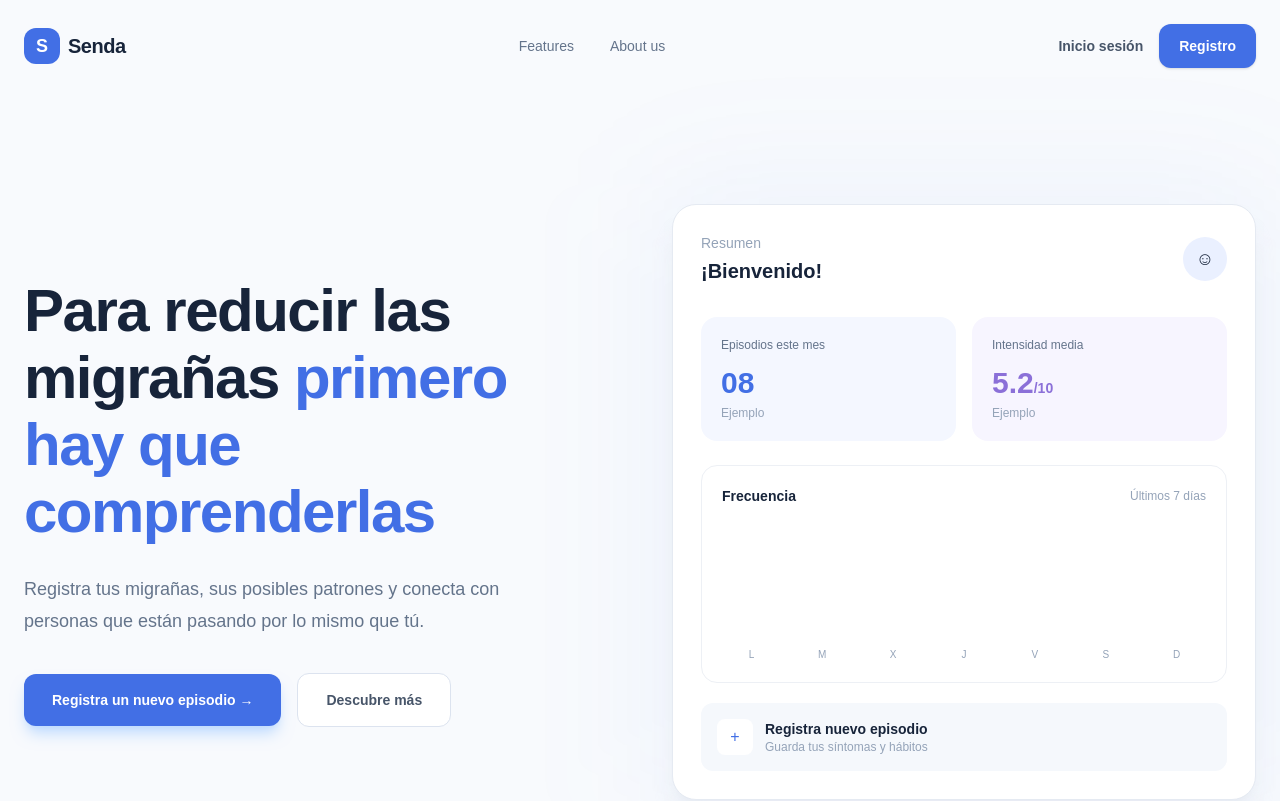
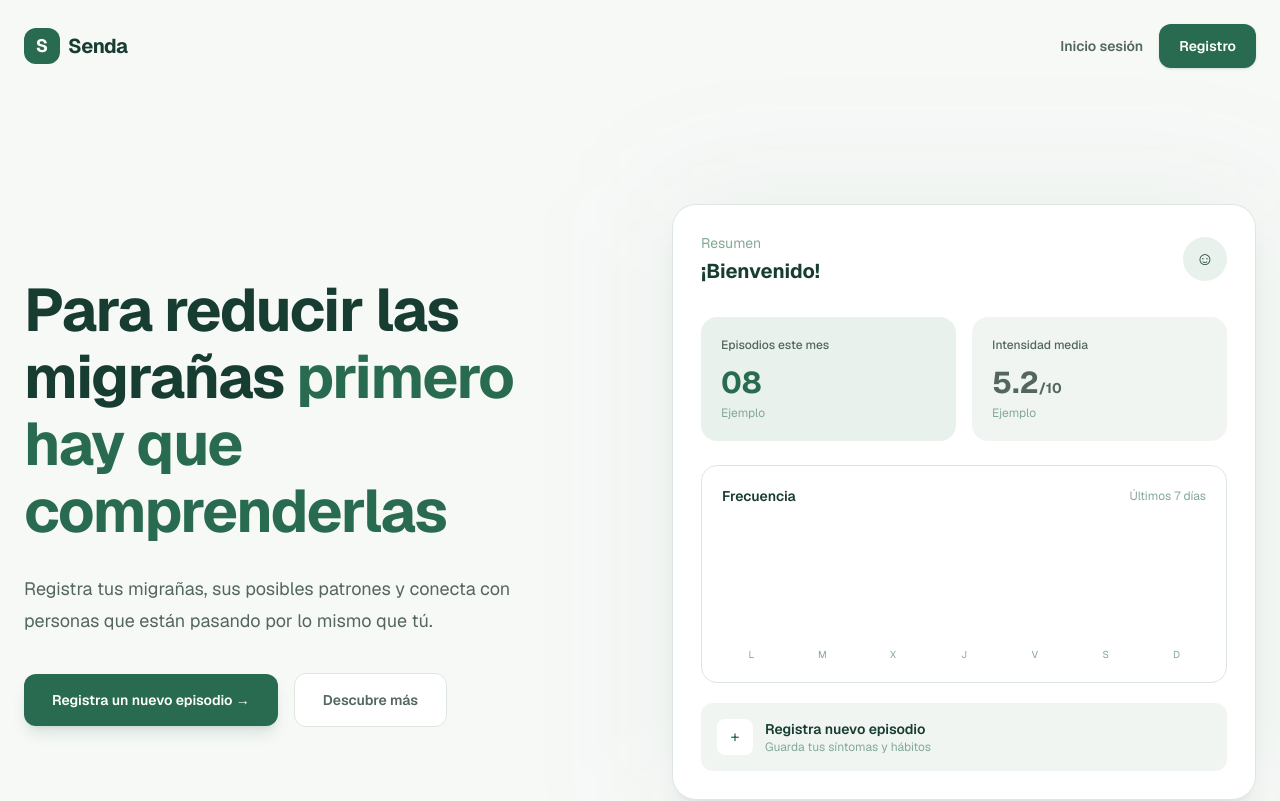
Before and after one commit to smodys/Senda, a Next.js app: page / in a window 1280 px wide. Shown: the top 801 px of the page. Built offline with nearby package versions, Linux system fonts and the light colour scheme.

Commit message:
página de registro creada

```diff
--- a/src/app/globals.css
+++ b/src/app/globals.css
@@ -2,13 +2,28 @@
 @import "tailwindcss";
 
 :root {
-  --background: #F8FAFD;
-  --foreground: #17243A;
+  --background: #F7F9F7;
+  --foreground: #173D32;
+
+  --primary: #286B50;
+  --primary-dark: #173D32;
+  --secondary: #83A995;
+  --surface: #FFFFFF;
+  --surface-soft: #E8F1EB;
+  --muted: #53675C;
+  --border: #DDE7DF;
 }
 
 @theme inline {
   --color-background: var(--background);
   --color-foreground: var(--foreground);
+  --color-primary: var(--primary);
+  --color-primary-dark: var(--primary-dark);
+  --color-secondary: var(--secondary);
+  --color-surface: var(--surface);
+  --color-surface-soft: var(--surface-soft);
+  --color-muted: var(--muted);
+  --color-border: var(--border);
 }
 
 * {
@@ -23,5 +38,5 @@ body {
   margin: 0;
   background: var(--background);
   color: var(--foreground);
-  font-family: Arial, Helvetica, sans-serif;
+  font-family: var(--font-geist-sans), Arial, sans-serif;
 }
--- a/src/app/page.tsx
+++ b/src/app/page.tsx
@@ -25,11 +25,11 @@ const features = [
 
 export default function Home() {
   return (
-    <main className="min-h-screen bg-[#F8FAFD] text-[#17243A]">
+    <main className="min-h-screen bg-[#F7F9F7] text-[#173D32]">
       {/* NAVBAR */}
       <nav className="mx-auto flex max-w-7xl items-center justify-between px-6 py-6">
         <a href="/" className="flex items-center gap-2">
-          <div className="flex h-9 w-9 items-center justify-center rounded-xl bg-[#426FE5] text-lg font-bold text-white">
+          <div className="flex h-9 w-9 items-center justify-center rounded-xl bg-[#286B50] text-lg font-bold text-white">
             S
           </div>
           <span className="text-xl font-bold tracking-tight">
@@ -37,25 +37,16 @@ export default function Home() {
           </span>
         </a>
 
-        <div className="hidden items-center gap-9 text-sm font-medium text-[#64748B] md:flex">
-          <a href="#features" className="transition hover:text-[#426FE5]">
-            Features
-          </a>
-          <a href="#about" className="transition hover:text-[#426FE5]">
-            About us
-          </a>
-        </div>
-
         <div className="flex items-center gap-4">
           <a
             href="/login"
-            className="hidden text-sm font-semibold text-[#475569] transition hover:text-[#426FE5] sm:block"
+            className="hidden text-sm font-semibold text-[#53675C] transition hover:text-[#286B50] sm:block"
           >
             Inicio sesión
           </a>
           <a
             href="/register"
-            className="rounded-xl bg-[#426FE5] px-5 py-3 text-sm font-semibold text-white shadow-sm transition hover:bg-[#315AC8]"
+            className="rounded-xl bg-[#286B50] px-5 py-3 text-sm font-semibold text-white shadow-sm transition hover:bg-[#1F563F]"
           >
             Registro
           </a>
@@ -70,26 +61,26 @@ export default function Home() {
         <div>
           <h1 className="max-w-xl text-5xl font-bold leading-[1.12] tracking-tight md:text-6xl">
             Para reducir las migrañas
-            <span className="text-[#426FE5]">
+            <span className="text-[#286B50]">
               {" "}primero hay que comprenderlas
             </span>
           </h1>
 
-          <p className="mt-7 max-w-lg text-lg leading-8 text-[#64748B]">
+          <p className="mt-7 max-w-lg text-lg leading-8 text-[#53675C]">
             Registra tus migrañas, sus posibles patrones y conecta con personas que están pasando por lo mismo que tú.
           </p>
 
           <div className="mt-9 flex flex-wrap items-center gap-4">
             <a
               href="/register"
-              className="rounded-xl bg-[#426FE5] px-7 py-4 text-sm font-semibold text-white shadow-lg shadow-blue-200 transition hover:-translate-y-0.5 hover:bg-[#315AC8]"
+              className="rounded-xl bg-[#286B50] px-7 py-4 text-sm font-semibold text-white shadow-lg shadow-[#286B50]/15 transition hover:-translate-y-0.5 hover:bg-[#1F563F]"
             >
               Registra un nuevo episodio →
             </a>
 
             <a
               href="#features"
-              className="rounded-xl border border-[#DCE3EF] bg-white px-7 py-4 text-sm font-semibold text-[#475569] transition hover:border-[#426FE5]"
+              className="rounded-xl border border-[#DDE7DF] bg-white px-7 py-4 text-sm font-semibold text-[#53675C] transition hover:border-[#286B50]"
             >
               Descubre más
             </a>
@@ -98,12 +89,12 @@ export default function Home() {
 
         {/* DASHBOARD PREVIEW */}
         <div className="relative">
-          <div className="absolute -inset-5 rounded-[40px] bg-[#426FE5]/5 blur-3xl" />
+          <div className="absolute -inset-5 rounded-[40px] bg-[#286B50]/5 blur-3xl" />
 
-          <div className="relative rounded-3xl border border-[#E5EAF2] bg-white p-7 shadow-xl shadow-slate-200/60">
+          <div className="relative rounded-3xl border border-[#DDE7DF] bg-white p-7 shadow-xl shadow-[#173D32]/5">
             <div className="flex items-center justify-between">
               <div>
-                <p className="text-sm text-[#94A3B8]">
+                <p className="text-sm text-[#83A995]">
                   Resumen
                 </p>
                 <h2 className="mt-1 text-xl font-bold">
@@ -111,43 +102,43 @@ export default function Home() {
                 </h2>
               </div>
 
-              <div className="flex h-11 w-11 items-center justify-center rounded-full bg-[#EAF0FF] text-lg">
+              <div className="flex h-11 w-11 items-center justify-center rounded-full bg-[#E8F1EB] text-lg">
                 ☺
               </div>
             </div>
 
             <div className="mt-8 grid grid-cols-2 gap-4">
-              <div className="rounded-2xl bg-[#F4F7FF] p-5">
-                <p className="text-xs font-medium text-[#64748B]">
+              <div className="rounded-2xl bg-[#E8F1EB] p-5">
+                <p className="text-xs font-medium text-[#53675C]">
                   Episodios este mes
                 </p>
-                <p className="mt-3 text-3xl font-bold text-[#426FE5]">
+                <p className="mt-3 text-3xl font-bold text-[#286B50]">
                   08
                 </p>
-                <p className="mt-1 text-xs text-[#94A3B8]">
+                <p className="mt-1 text-xs text-[#83A995]">
                   Ejemplo
                 </p>
               </div>
 
-              <div className="rounded-2xl bg-[#F7F5FF] p-5">
-                <p className="text-xs font-medium text-[#64748B]">
+              <div className="rounded-2xl bg-[#F1F5F2] p-5">
+                <p className="text-xs font-medium text-[#53675C]">
                   Intensidad media
                 </p>
-                <p className="mt-3 text-3xl font-bold text-[#8B70D8]">
+                <p className="mt-3 text-3xl font-bold text-[#53675C]">
                   5.2<span className="text-sm">/10</span>
                 </p>
-                <p className="mt-1 text-xs text-[#94A3B8]">
+                <p className="mt-1 text-xs text-[#83A995]">
                   Ejemplo
                 </p>
               </div>
             </div>
 
-            <div className="mt-6 rounded-2xl border border-[#EDF0F5] p-5">
+            <div className="mt-6 rounded-2xl border border-[#DDE7DF] p-5">
               <div className="flex items-center justify-between">
                 <p className="text-sm font-semibold">
                   Frecuencia
                 </p>
-                <span className="text-xs text-[#94A3B8]">
+                <span className="text-xs text-[#83A995]">
                   Últimos 7 días
                 </span>
               </div>
@@ -159,10 +150,10 @@ export default function Home() {
                     className="flex flex-1 flex-col items-center gap-2"
                   >
                     <div
-                      className="w-full rounded-t-lg bg-[#91ABF5]"
+                      className="w-full rounded-t-lg bg-[#83A995]"
                       style={{ height: `${height}%` }}
                     />
-                    <span className="text-[10px] text-[#94A3B8]">
+                    <span className="text-[10px] text-[#83A995]">
                       {["L", "M", "X", "J", "V", "S", "D"][index]}
                     </span>
                   </div>
@@ -170,15 +161,15 @@ export default function Home() {
               </div>
             </div>
 
-            <div className="mt-5 flex items-center gap-3 rounded-xl bg-[#F5F8FC] p-4">
-              <span className="flex h-9 w-9 items-center justify-center rounded-lg bg-white text-[#426FE5]">
+            <div className="mt-5 flex items-center gap-3 rounded-xl bg-[#F1F5F2] p-4">
+              <span className="flex h-9 w-9 items-center justify-center rounded-lg bg-white text-[#286B50]">
                 +
               </span>
               <div>
                 <p className="text-sm font-semibold">
                   Registra nuevo episodio
                 </p>
-                <p className="text-xs text-[#94A3B8]">
+                <p className="text-xs text-[#83A995]">
                   Guarda tus síntomas y hábitos
                 </p>
               </div>
@@ -190,11 +181,11 @@ export default function Home() {
       {/* FEATURES */}
       <section
         id="features"
-        className="border-t border-[#E9EEF5] bg-white px-6 py-24"
+        className="border-t border-[#DDE7DF] bg-white px-6 py-24"
       >
         <div className="mx-auto max-w-7xl">
           <div className="mx-auto max-w-2xl text-center">
-            <p className="text-sm font-semibold uppercase tracking-widest text-[#426FE5]">
+            <p className="text-sm font-semibold uppercase tracking-widest text-[#286B50]">
               Todo en un mismo lugar
             </p>
 
@@ -202,7 +193,7 @@ export default function Home() {
               Conoce mejor tu cuerpo
             </h2>
 
-            <p className="mt-5 leading-7 text-[#64748B]">
+            <p className="mt-5 leading-7 text-[#53675C]">
               Un espacio seguro donde registrar tus síntomas, compartir tus experiencias con otros, ayudar y ser ayudado.
             </p>
           </div>
@@ -211,13 +202,13 @@ export default function Home() {
             {features.map((feature) => (
               <article
                 key={feature.number}
-                className="rounded-2xl border border-[#E8EDF5] bg-[#FBFCFE] p-8 transition hover:-translate-y-1 hover:shadow-lg hover:shadow-slate-200/50"
+                className="rounded-2xl border border-[#DDE7DF] bg-[#F7F9F7] p-8 transition hover:-translate-y-1 hover:shadow-lg hover:shadow-[#173D32]/5"
               >
                 <div className="flex items-center justify-between">
-                  <span className="flex h-12 w-12 items-center justify-center rounded-xl bg-[#EAF0FF] text-2xl text-[#426FE5]">
+                  <span className="flex h-12 w-12 items-center justify-center rounded-xl bg-[#E8F1EB] text-2xl text-[#286B50]">
                     {feature.icon}
                   </span>
-                  <span className="text-sm font-semibold text-[#B5C2D5]">
+                  <span className="text-sm font-semibold text-[#83A995]">
                     {feature.number}
                   </span>
                 </div>
@@ -226,7 +217,7 @@ export default function Home() {
                   {feature.title}
                 </h3>
 
-                <p className="mt-4 leading-7 text-[#64748B]">
+                <p className="mt-4 leading-7 text-[#53675C]">
                   {feature.description}
                 </p>
               </article>
@@ -236,15 +227,14 @@ export default function Home() {
       </section>
 
       {/* FOOTER */}
-      <footer className="border-t border-[#E9EEF5] px-6 py-8">
-        <div className="mx-auto flex max-w-7xl flex-col items-center justify-between gap-4 text-sm text-[#94A3B8] sm:flex-row">
-          <span className="font-bold text-[#426FE5]">
+      <footer className="border-t border-[#DDE7DF] px-6 py-8">
+        <div className="mx-auto flex max-w-7xl flex-col items-center justify-between gap-4 text-sm text-[#83A995] sm:flex-row">
+          <span className="font-bold text-[#286B50]">
             Senda
           </span>
           <span>
             Conoce mejor tus síntomas
           </span>
-
         </div>
       </footer>
     </main>
```
Also changed, not shown: src/app/layout.tsx (+16 -5 lines), src/app/register/page.tsx (added, +99 -0 lines), src/app/login/page.tsx (added).
